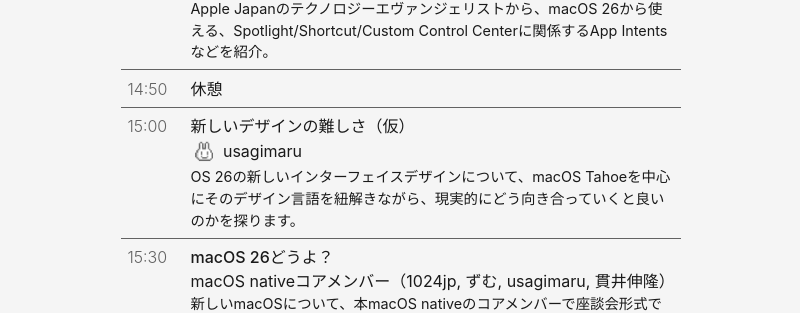
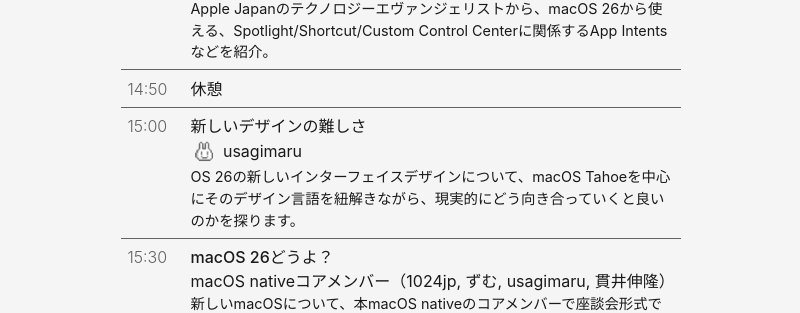
Before and after one commit to macOS-native/macos-native.github.io, a Jekyll site: the page built from index.md, in a window 1280 px wide and 900 px high, scrolled down 964 px. Shown: the part 144-457 px from the top of the window, without its empty margins (239-1039 px from the left). Built offline with Jekyll 4.4.1, drawn with Linux system fonts in a browser that asks for light colours.

Commit message:
Update events.yml

```diff
--- a/_data/events.yml
+++ b/_data/events.yml
@@ -27,7 +27,7 @@
     - time: "14:50"
       title: "休憩"
     - time: "15:00"
-      title: "新しいデザインの難しさ（仮）"
+      title: "新しいデザインの難しさ"
       presenter:
         name: usagimaru
         avatar: usagimaru
```
